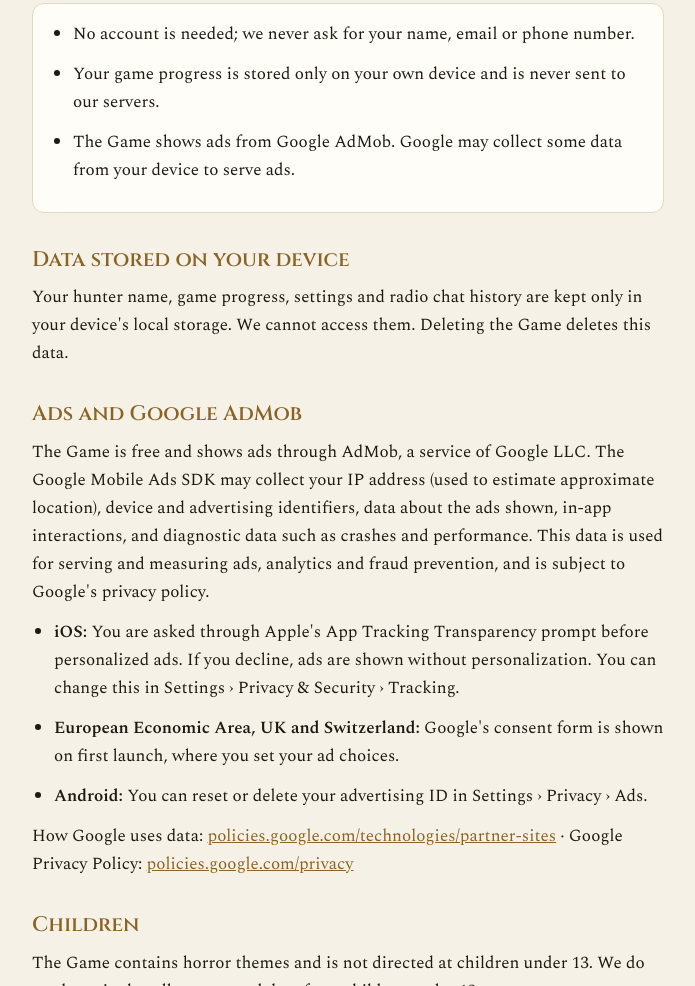
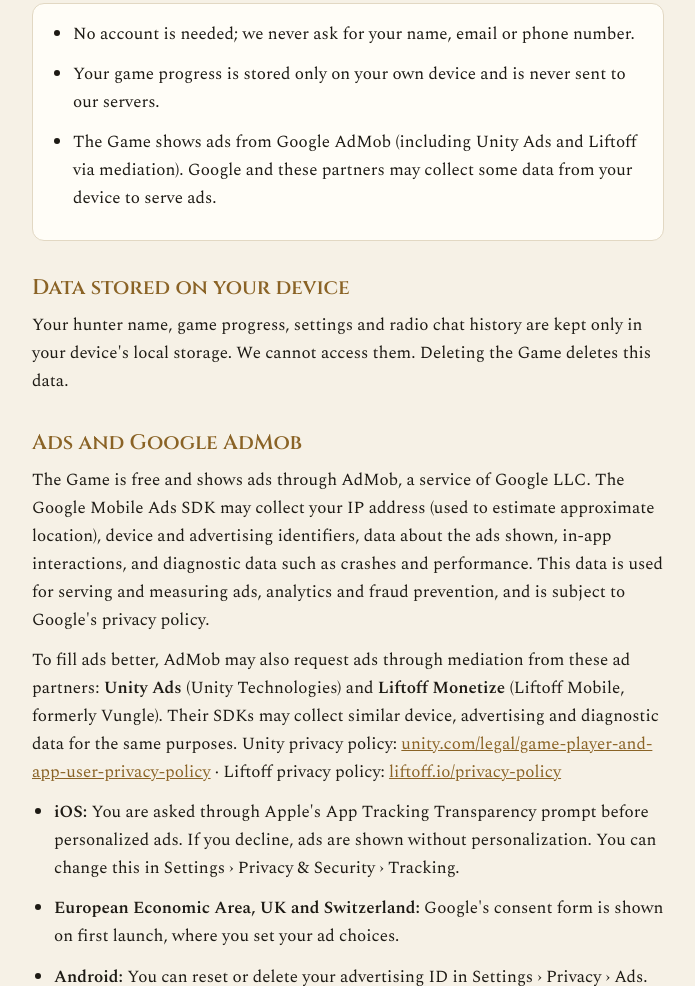
Before and after one commit to furkan7224/furkan7224.github.io, a plain HTML site: page gece-avcilari/gizlilik.html in a window 1280 px wide. Shown: the part 714-1700 px from the top of the page, without its empty margins (292-987 px from the left). Drawn offline with nearby package versions, Linux system fonts and the light colour scheme.

Commit message:
Gece Avcıları gizlilik: Unity Ads ve Liftoff
Co-Authored-By: Claude Opus 5.5 <noreply@anthropic.com>
Claude-Session: https://claude.ai/code/session_01J1vkHDmjNQToTxf6o7fRsv

```diff
--- a/gece-avcilari/gizlilik.html
+++ b/gece-avcilari/gizlilik.html
@@ -63,7 +63,7 @@ footer{border-top:1px solid var(--rule);color:var(--mute);font-size:14px;text-al
 <div class="box"><ul>
 <li>Hesap açmanız gerekmez; adınızı, e-postanızı veya telefon numaranızı istemeyiz.</li>
 <li>Oyun ilerlemeniz yalnızca kendi cihazınızda saklanır; bizim sunucumuza gönderilmez.</li>
-<li>Oyunda Google AdMob reklamları gösterilir. Google, reklam göstermek için cihazınızdan bazı verileri toplayabilir.</li>
+<li>Oyunda Google AdMob reklamları gösterilir (aracılıkla Unity Ads ve Liftoff dahil). Google ve bu ortaklar, reklam göstermek için cihazınızdan bazı verileri toplayabilir.</li>
 </ul></div>
 
 <h2>Cihazınızda saklanan veriler</h2>
@@ -71,6 +71,7 @@ footer{border-top:1px solid var(--rule);color:var(--mute);font-size:14px;text-al
 
 <h2>Reklamlar ve Google AdMob</h2>
 <p>Oyun ücretsizdir ve Google LLC'nin AdMob hizmetiyle reklam gösterir. Google Mobile Ads SDK; IP adresi (yaklaşık konumu tahmin etmek için), cihaz ve reklam kimlikleri, gösterilen reklamlarla ilgili veriler, uygulama içi etkileşimler ve çökme ile performans gibi tanı verilerini toplayabilir. Bu veriler reklam gösterimi, ölçüm, analiz ve dolandırıcılık önleme amacıyla kullanılır ve Google'ın gizlilik politikasına tabidir.</p>
+<p>AdMob, reklamları daha iyi doldurmak için aracılık (mediation) yoluyla şu reklam ortaklarından da reklam isteyebilir: <b>Unity Ads</b> (Unity Technologies) ve <b>Liftoff Monetize</b> (Liftoff Mobile, eski adıyla Vungle). Bu ortakların SDK'ları da yukarıdakilere benzer cihaz, reklam ve tanı verilerini aynı amaçlarla toplayabilir. Unity gizlilik politikası: <a href="https://unity.com/legal/game-player-and-app-user-privacy-policy">unity.com/legal/game-player-and-app-user-privacy-policy</a> · Liftoff gizlilik politikası: <a href="https://liftoff.io/privacy-policy/">liftoff.io/privacy-policy</a></p>
 <ul>
 <li><b>iOS:</b> Kişiselleştirilmiş reklam için Apple'ın Uygulama Takip Şeffaflığı izniyle size sorulur. İzin vermezseniz reklamlar kişiselleştirilmeden gösterilir. Kararınızı Ayarlar › Gizlilik ve Güvenlik › Takip bölümünden değiştirebilirsiniz.</li>
 <li><b>Avrupa Ekonomik Alanı, Birleşik Krallık ve İsviçre:</b> İlk açılışta Google'ın izin formu gösterilir; reklam tercihlerinizi buradan belirlersiniz.</li>
@@ -99,7 +100,7 @@ footer{border-top:1px solid var(--rule);color:var(--mute);font-size:14px;text-al
 <div class="box"><ul>
 <li>No account is needed; we never ask for your name, email or phone number.</li>
 <li>Your game progress is stored only on your own device and is never sent to our servers.</li>
-<li>The Game shows ads from Google AdMob. Google may collect some data from your device to serve ads.</li>
+<li>The Game shows ads from Google AdMob (including Unity Ads and Liftoff via mediation). Google and these partners may collect some data from your device to serve ads.</li>
 </ul></div>
 
 <h2>Data stored on your device</h2>
@@ -107,6 +108,7 @@ footer{border-top:1px solid var(--rule);color:var(--mute);font-size:14px;text-al
 
 <h2>Ads and Google AdMob</h2>
 <p>The Game is free and shows ads through AdMob, a service of Google LLC. The Google Mobile Ads SDK may collect your IP address (used to estimate approximate location), device and advertising identifiers, data about the ads shown, in-app interactions, and diagnostic data such as crashes and performance. This data is used for serving and measuring ads, analytics and fraud prevention, and is subject to Google's privacy policy.</p>
+<p>To fill ads better, AdMob may also request ads through mediation from these ad partners: <b>Unity Ads</b> (Unity Technologies) and <b>Liftoff Monetize</b> (Liftoff Mobile, formerly Vungle). Their SDKs may collect similar device, advertising and diagnostic data for the same purposes. Unity privacy policy: <a href="https://unity.com/legal/game-player-and-app-user-privacy-policy">unity.com/legal/game-player-and-app-user-privacy-policy</a> · Liftoff privacy policy: <a href="https://liftoff.io/privacy-policy/">liftoff.io/privacy-policy</a></p>
 <ul>
 <li><b>iOS:</b> You are asked through Apple's App Tracking Transparency prompt before personalized ads. If you decline, ads are shown without personalization. You can change this in Settings › Privacy &amp; Security › Tracking.</li>
 <li><b>European Economic Area, UK and Switzerland:</b> Google's consent form is shown on first launch, where you set your ad choices.</li>
```
